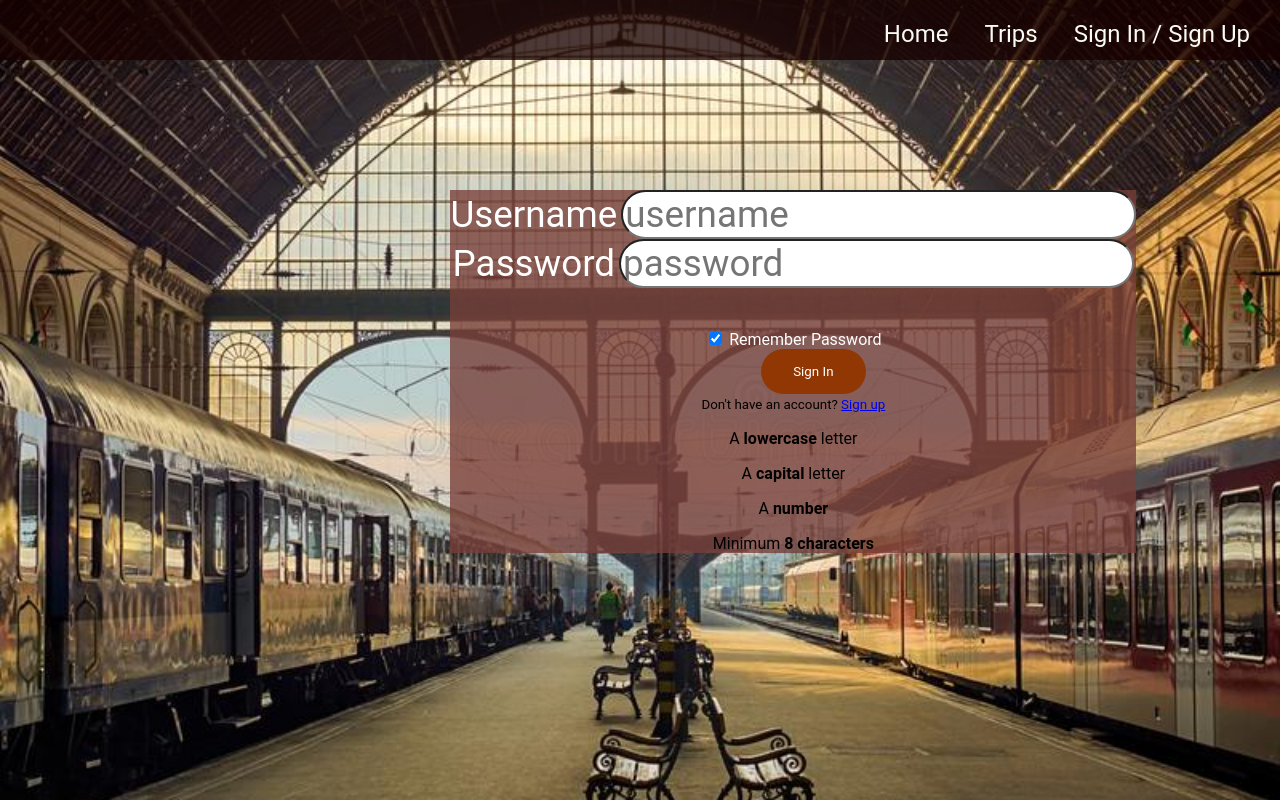
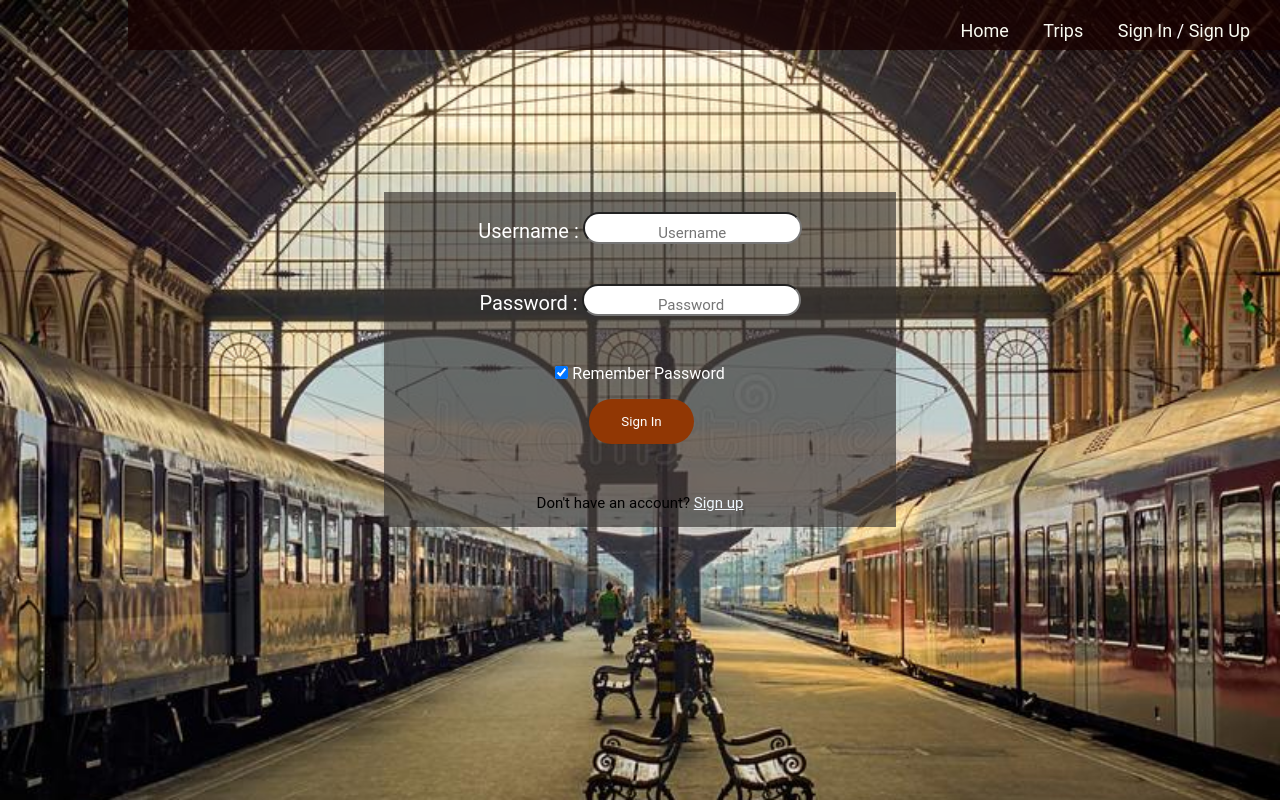
Before and after one commit to Ranaihab/Train-Booking-Website, a Django app: page /Sign-In/ in a window 1280 px wide. Run offline with Django 3.2, Linux system fonts and the light colour scheme.

Commit message:
register

```diff
--- a/blog/models.py
+++ b/blog/models.py
@@ -1,7 +1,7 @@
 from django.db import models
 from django.db.models.fields import IntegerField
 from django.db.models.fields.related import ForeignKey
-from django.contrib.postgres.fields import ArrayField
+"""from django.contrib.postgres.fields import ArrayField"""
 
 # Create your models here.
 class User(models.Model):
--- a/static/css/base.css
+++ b/static/css/base.css
@@ -2,16 +2,15 @@
     box-sizing: border-box;
 }
 
-
-nav{
+nav {
     display: inline;
-    height: 60px;
-    top:-5px;
+    height: 50px;
+    top: -5px;
     margin-top: 5px;
     padding-top: 20px;
     text-align: right;
-    width: 100%;
-    font-size: 24px;
+    width: 90%;
+    font-size: 18px;
     font-family: "Wire+One";
     background: rgba(24, 0, 0, 0.774);
     position: fixed;
@@ -19,22 +18,22 @@ nav{
     right: 0;
 }
 
-nav a{
+nav a {
     margin-right: 30px;
     padding: 0px;
     color: rgb(250, 251, 242);
     text-decoration: none;
 }
 
-nav a:hover{
+nav a:hover {
     color: rgb(243, 211, 122);
 }
 
-#signIn{
+#signIn {
     margin-right: 0px;
 }
 
-#sp1{
+#sp1 {
     color: white;
     padding: 0 0 0 0;
 }
--- a/static/css/signIn.css
+++ b/static/css/signIn.css
@@ -1,66 +1,77 @@
 * {
     box-sizing: border-box;
     font-family: 'Roboto', sans-serif;
+    padding: 0;
+    margin: 0;
 }
 
-body{
+body {
+    text-align: center;
+    align-items: center;
+}
+
+.signin {
+    width: 40%;
+    margin-top: 15%;
+    margin-left: 30%;
+    margin-right: 5%;
+    background: rgba(51, 46, 45, 0.63);
     text-align: center;
 }
 
-.signin{
-    width:fit-content;
-    height:fit-content;
-    margin-top: 15%;
-    margin-left: 35%;
-    margin-right: -5%;
-    background: rgba(119, 63, 56, 0.774);
+form {
     text-align: center;
+    align-items: center;
+    padding-bottom: 50px;
 }
 
-
-input, select, textarea{
+label {
     color: white;
 }
 
-label{
-    color: white;
-    margin-top: 4%
+.mainLabels {
+    font-size: 20px;
 }
 
-.mainLabels{
-    font-size: 230%;
-}
-
-.logInBtn{
-    margin-left: 3em;
-    background-color:#913704;
+.logInBtn {
+    margin-left: 3px;
+    background-color: #913704;
     border: none;
     padding: 15px 32px;
     border-radius: 25px;
     color: white;
 }
 
-input{
-    font-size: 230%;
+input {
+    margin-top: 20px;
+    font-size: 15px;
     border-radius: 25px;
+    margin-bottom: 20px;
+    padding-top: 10px;
+    color: black;
 }
 
-.logInBtn :hover{
-    background-color: rgb(243, 211, 122);;
+input::placeholder {
+    text-align: center;
 }
 
-.rememberMe{
-    display: block;
-    margin-top: 6%;
+.logInBtn :hover {
+    background-color: rgb(243, 211, 122);
 }
 
-.sign-up{
-    font-size: 1.3em;
-    text-decoration: none;
-    color:#1b18dc;
-    background-color: none;
-    border: none;
-    margin-left: 4em;
-    display: inline-block;
-    margin-top: 1em;
+.notAcc {
+    padding-bottom: 15px;
 }
+
+.rememberMe {
+    display: block;
+    margin-top: 10px;
+}
+
+.text-muted {
+    font-size: 15px;
+}
+
+.text-muted a {
+    color: aliceblue;
+}
--- a/templates/base.html
+++ b/templates/base.html
@@ -5,22 +5,20 @@
     {% load static %}
     <meta charset="UTF-8">
     <title>{% block title %}{% endblock %}</title>
-    <link rel="stylesheet" href="{% static 'css/base.css' %}">
-    {% block head%} {% endblock head %}
+    <link rel="stylesheet" href="{% static 'css/base.css' %}"> {% block head%} {% endblock head %}
 </head>
 
-<body style="background: url('static/imgs/3.jpg'); background-size: cover; background-repeat:no-repeat; overflow:hidden;">
+<body style="background: url('/static/imgs/3.jpg'); background-size: cover; background-repeat:no-repeat; overflow:hidden;">
     <!--Top Nav Bar-->
     <nav class="navBar">
         <a href="{% url 'home' %}">Home</a>
         <a href="#about">Trips</a>
-        <a id = "signIn" href="{% url 'signIn' %}">Sign In</a>
+        <a id="signIn" href="{% url 'signIn' %}">Sign In</a>
         <span id="sp1">/</span>
-        <a href ="{% url 'signUp' %}">Sign Up</a>
+        <a href="{% url 'signUp' %}">Sign Up</a>
     </nav>
     <!--Body-->
-    {% block content %}
-    {% endblock %}
+    {% block content %} {% endblock %}
 </body>
 
 </html>
--- a/templates/registrationPages/signIn.html
+++ b/templates/registrationPages/signIn.html
@@ -1,19 +1,11 @@
-{% extends "base.html" %}
-{% load static %}
-{% block head %}
-<link rel="stylesheet" href="{% static 'css/signIn.css' %}">
-{% endblock%}
-{% block title %} Sign In {% endblock %}
-
-{% block content %}
+{% extends "base.html" %} {% load static %} {% block head %}
+<link rel="stylesheet" href="{% static 'css/signIn.css' %}"> {% endblock%} {% block title %} Sign In {% endblock %} {% block content %}
 <div class="signin">
     <div id="container">
-        <label class = "mainLabels">Username</label>
-        <input type="text" placeholder="username"><br>
-        <label class = "mainLabels">Password</label>
-        <input type="password" placeholder="password" id="pass" name="password" minlength="8"
-            pattern="(?=.*\d)(?=.*[a-z])(?=.*[A-Z]).{8,}"
-            title="Must contain at least one number and one uppercase and lowercase letter, and at least 8 or more characters">
+        <label class="mainLabels">Username :</label>
+        <input type="text" placeholder="Username"><br>
+        <label class="mainLabels">Password :</label>
+        <input type="password" placeholder="Password" id="pass" name="password" minlength="8" pattern="(?=.*\d)(?=.*[a-z])(?=.*[A-Z]).{8,}" title="Must contain at least one number and one uppercase and lowercase letter, and at least 8 or more characters">
     </div>
     <form method="POST">
         <div class="rememberMe">
@@ -24,15 +16,15 @@
     </form>
 
     <div class="notAcc">
-        <small class="text-muted">Don't have an account?
+        <p class="text-muted">Don't have an account?
             <a class="ml-2" href="{% url 'signUp' %}">Sign up</a>
-        </small>
+        </p>
     </div>
-    <div id="msgInvalidPass">
-        <p id="letter" class="notvalid">A <b>lowercase</b> letter</p>
-        <p id="capital" class="notvalid">A <b>capital</b> letter</p>
-        <p id="number" class="notvalid">A <b>number</b></p>
-        <p id="length" class="notvalid">Minimum <b>8 characters</b></p>
-    </div>
+    <!--<div id="msgInvalidPass">
+    <p id="letter" class="notvalid">A <b>lowercase</b> letter</p>
+    <p id="capital" class="notvalid">A <b>capital</b> letter</p>
+    <p id="number" class="notvalid">A <b>number</b></p>
+    <p id="length" class="notvalid">Minimum <b>8 characters</b></p>
+</div>-->
 </div>
 {% endblock %}
```
Also changed, not shown: static/css/signUp.css (+57 -0 lines), static/js/valid.js (added, +51 -0 lines), templates/registrationPages/signUp.html (+29 -0 lines), manage.py (line endings or trailing spaces).
